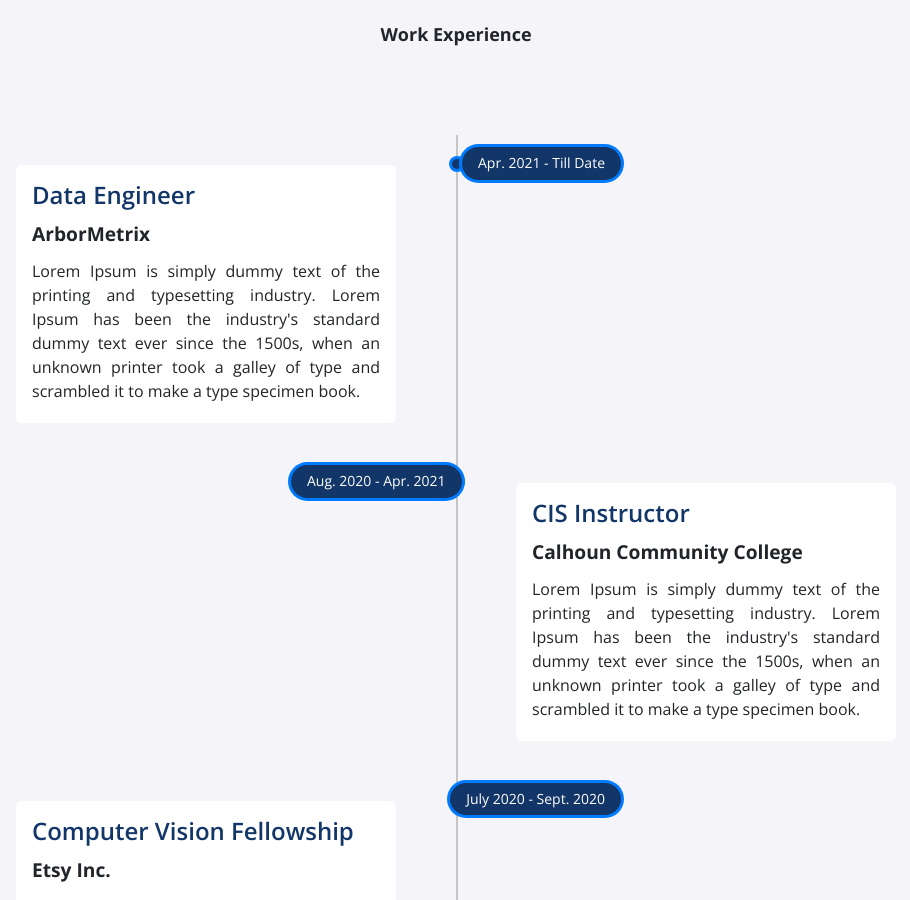
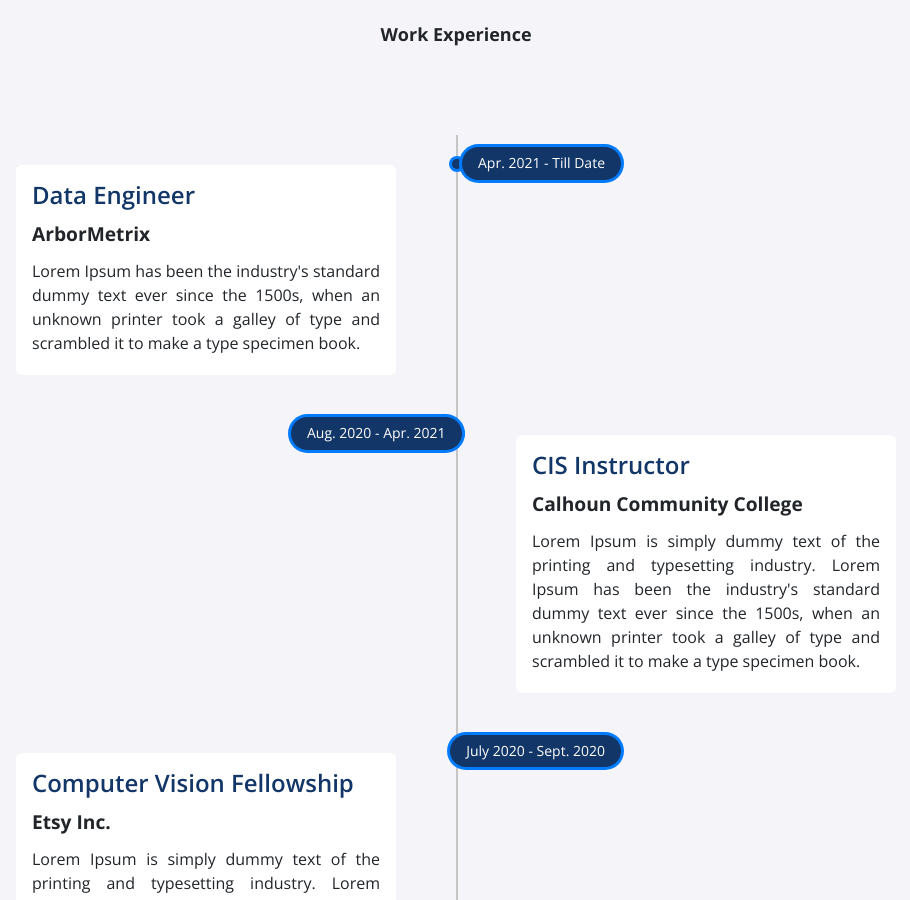
Before and after one commit to MLH-Fellowship/pod-4.1.0-portfolio, a Jekyll site: the page built from fellow.html, in a window 1280 px wide and 900 px high, scrolled down 1188 px. Shown: the whole window, without its empty margins (184-1094 px from the left). Built offline with Jekyll 4.4.1, drawn with Linux system fonts in a browser that asks for light colours; nearby versions of some CDN libraries; a script that is not in the unit is left out.

Commit message:
added pod details

```diff
--- a/_data/timeline.yml
+++ b/_data/timeline.yml
@@ -1,7 +1,7 @@
 - role: Data Engineer
   company: ArborMetrix
   dates: Apr. 2021 - Till Date
-  content: Lorem Ipsum is simply dummy text of the printing and typesetting industry. Lorem Ipsum has been the industry's standard dummy text ever since the 1500s, when an unknown printer took a galley of type and scrambled it to make a type specimen book.
+  content:  Lorem Ipsum has been the industry's standard dummy text ever since the 1500s, when an unknown printer took a galley of type and scrambled it to make a type specimen book.
 
 - role: CIS Instructor
   company: Calhoun Community College
```
Also changed, not shown: _data/fellows.yml (+16 -16 lines), assets/img/grace.jpg, assets/img/nishtha.jpeg (added), assets/img/nishtha.jpg (deleted), assets/img/rudransh.jpg, 1 other file.
